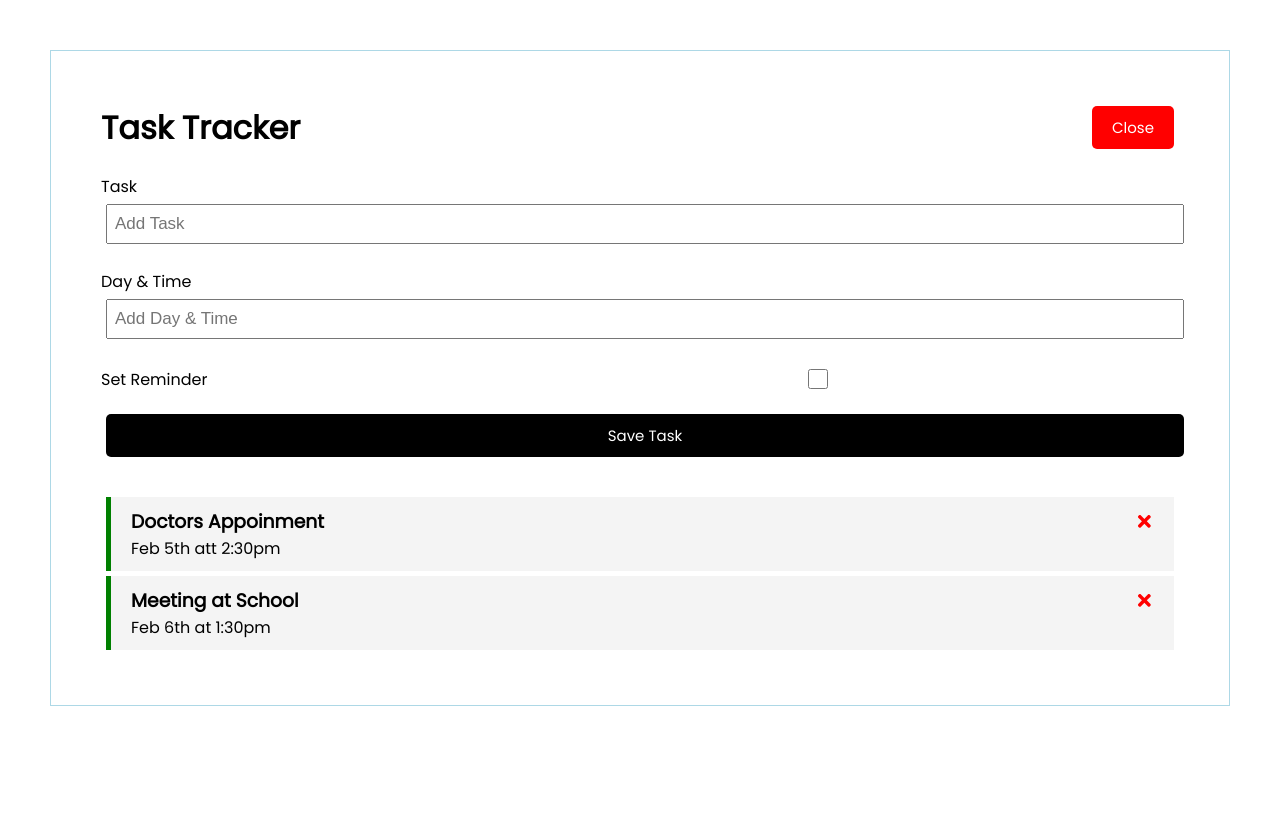
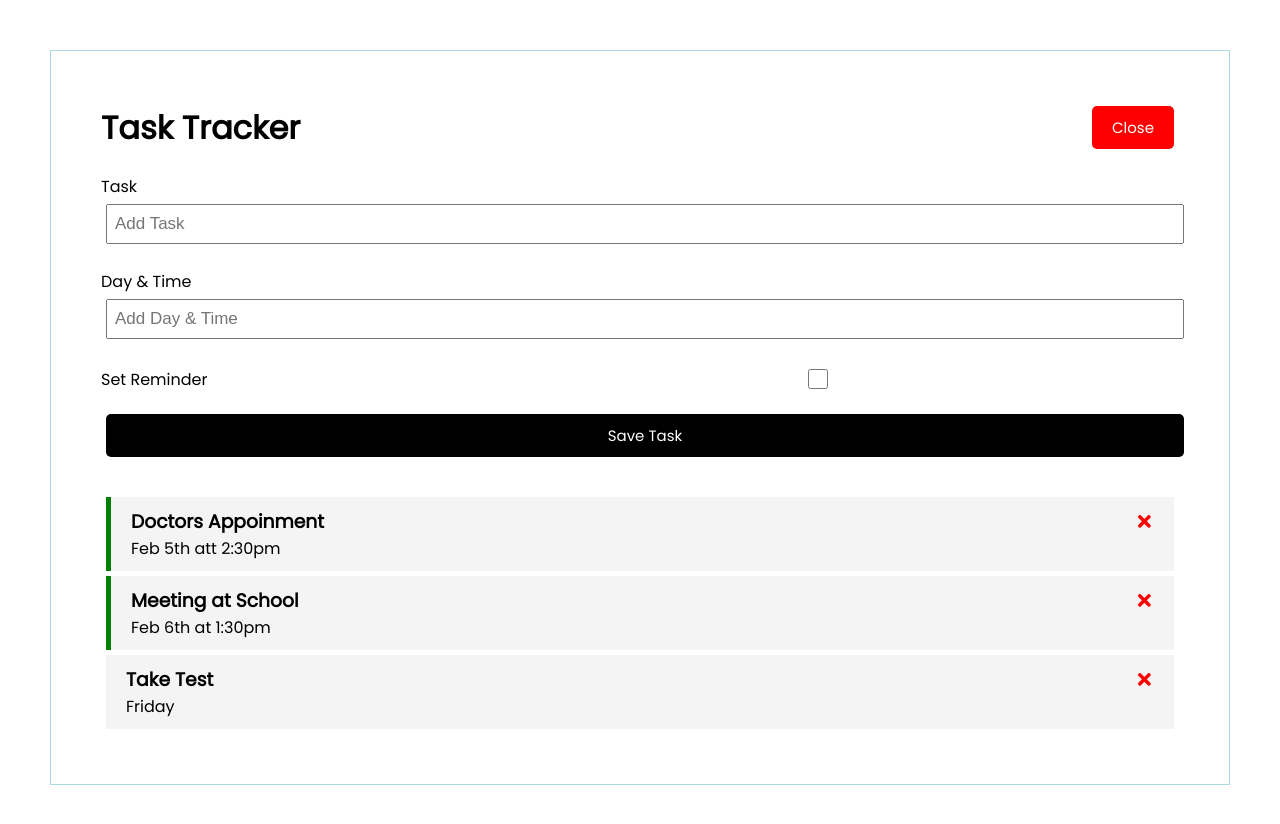
Before and after one commit to MiguelDominguezSanchez/react-task-tracker, a React (Create React App) app: page / in a window 1280 px wide. Shown: the top 824 px of the page. Before the commit the page ends 800 px from the top, so only its background shows below. Built offline with nearby package versions, Linux system fonts and the light colour scheme; data requests are answered from the project's data file.

Commit message:
Add task to server

```diff
--- a/db.json
+++ b/db.json
@@ -11,6 +11,12 @@
       "text": "Meeting at School",
       "day": "Feb 6th at 1:30pm",
       "reminder": true
+    },
+    {
+      "text": "Take Test",
+      "day": "Friday",
+      "reminder": false,
+      "id": 3
     }
   ]
 }
--- a/src/App.js
+++ b/src/App.js
@@ -35,15 +35,15 @@ function App() {
 
 	// Add Task
 	const addTask = async (task) => {
-		const res = await fetch('https://localhost:5000/tasks', {
+		const res = await fetch('http://localhost:5000/tasks/', {
 			method: 'POST',
 			headers: {
-				'Content-type': 'applicatioin/json',
+				'Content-type': 'application/json',
 			},
 			body: JSON.stringify(task),
 		});
 
-		const data = await res.json();
+		const data = res.json();
 
 		setTasks([...tasks, data]);
 
```
Also changed, not shown: 1 other file (tests, documents, lock files or other folders).
